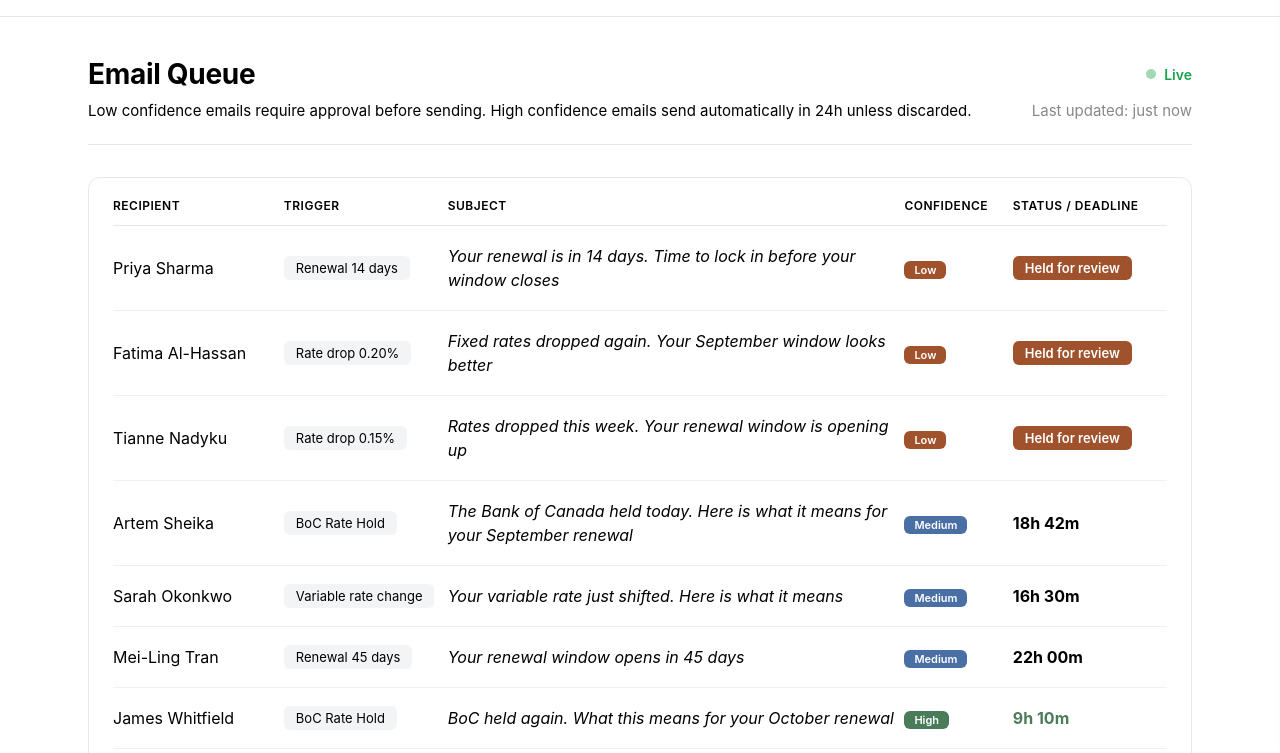
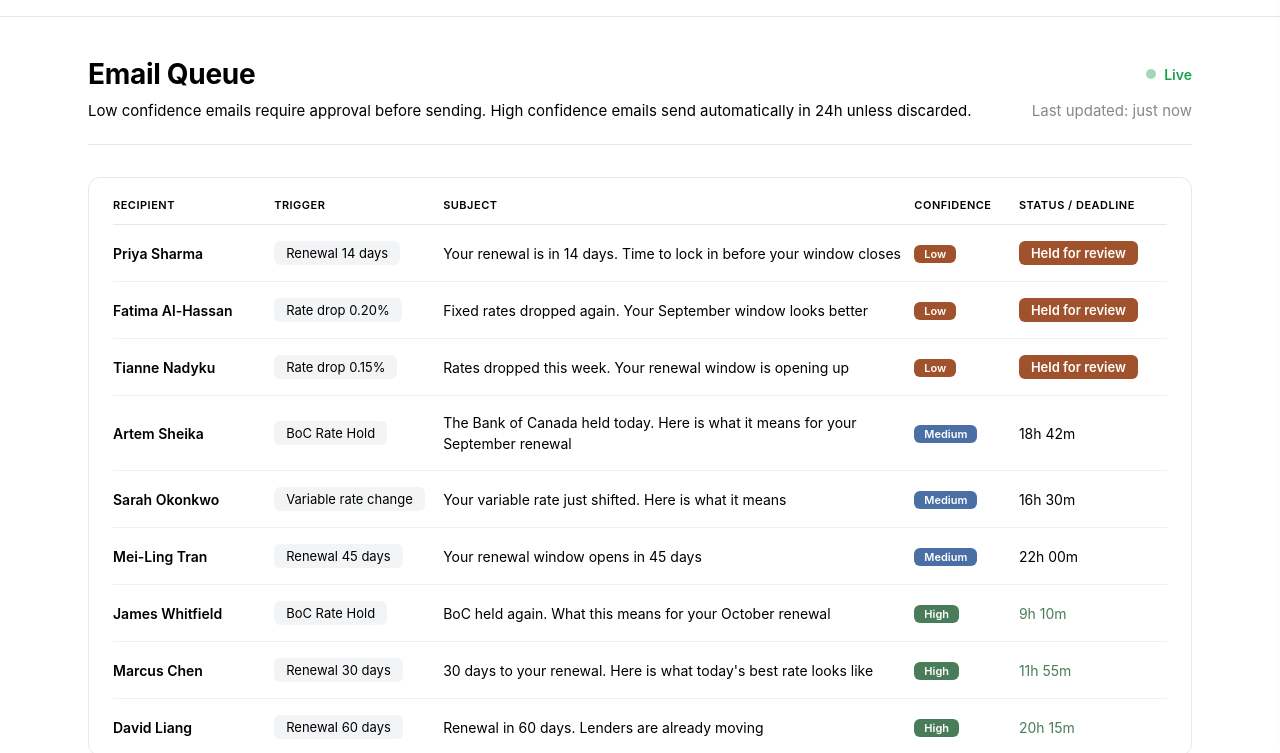
Before and after one commit to tiannepane/rh-pulse, a plain HTML site: page index.html in a window 1280 px wide. Shown: the part 47-800 px from the top of the page. Drawn offline with Linux system fonts and the light colour scheme.

Commit message:
Align Email Queue table to match Sent Log visual weight

```diff
--- a/index.html
+++ b/index.html
@@ -161,20 +161,20 @@
     .queue-wrap { border: 1px solid #E8E8E8; border-radius: 12px; overflow: hidden; padding: 0 24px; }
     .queue-tbl { width: 100%; border-collapse: collapse; }
     .queue-tbl thead tr { border-bottom: 1px solid #E8E8E8; }
-    .queue-tbl th { font-size: 12px; font-weight: 600; color: #000; text-transform: uppercase; letter-spacing: 0.5px; padding: 20px 16px 12px 0; text-align: left; white-space: nowrap; }
-    .queue-tbl td { padding: 18px 0; vertical-align: middle; border-bottom: 1px solid #F0F0F0; font-size: 16px; }
+    .queue-tbl th { font-size: 11px; font-weight: 600; color: #000; text-transform: uppercase; letter-spacing: 0.5px; padding: 20px 16px 12px 0; text-align: left; white-space: nowrap; }
+    .queue-tbl td { padding: 16px 0; vertical-align: middle; border-bottom: 1px solid #F0F0F0; font-size: 14px; }
     .queue-tbl tbody tr:last-child td { border-bottom: none; }
     .queue-tbl tbody tr { cursor: pointer; }
     .queue-tbl tbody tr:hover td { background: #F9F9F9; }
     .queue-tbl tbody tr.qt-no-hover { cursor: default; }
     .queue-tbl tbody tr.qt-no-hover:hover td { background: transparent; }
-    .qt-recipient { font-size: 15px; font-weight: 400; color: #000; white-space: nowrap; padding-right: 24px !important; }
-    .qt-subject { font-size: 15px; color: #000; font-weight: 400; font-style: italic; max-width: 420px; line-height: 1.5; }
+    .qt-recipient { font-size: 14px; font-weight: 600; color: #000; white-space: nowrap; padding-right: 24px !important; }
+    .qt-subject { font-size: 14px; color: #000; font-weight: 400; max-width: 420px; line-height: 1.5; }
     .qt-pill { display: inline-block; background: #F3F4F6; color: #000; font-size: 13px; font-weight: 400; border-radius: 6px; padding: 4px 12px; white-space: nowrap; }
     .qt-conf-low { display: inline-block; background: #A0522D; color: #FFFFFF; font-size: 11px; font-weight: 600; border-radius: 6px; padding: 2px 10px; white-space: nowrap; }
     .qt-conf-medium { display: inline-block; background: #4A6FA5; color: #FFFFFF; font-size: 11px; font-weight: 600; border-radius: 6px; padding: 2px 10px; white-space: nowrap; }
     .qt-conf-high { display: inline-block; background: #4A7C59; color: #FFFFFF; font-size: 11px; font-weight: 600; border-radius: 6px; padding: 2px 10px; white-space: nowrap; }
-    .qt-expiry { font-size: 16px; font-weight: 700; white-space: nowrap; }
+    .qt-expiry { font-size: 14px; font-weight: 400; white-space: nowrap; }
     .qt-held { display: inline-block; background: #A0522D; color: #FFFFFF; font-size: 13px; font-weight: 600; border-radius: 6px; padding: 4px 12px; white-space: nowrap; width: fit-content; }
 
     /* ── EMAIL REVIEW DRAWER ── */
```
